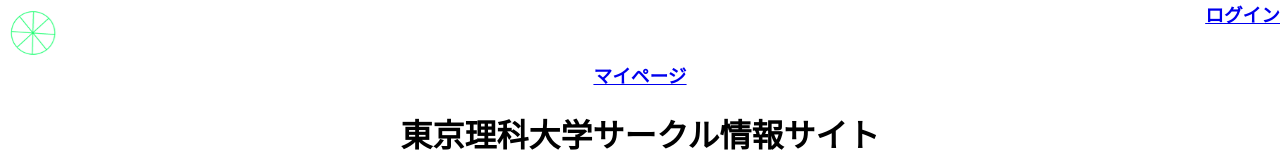
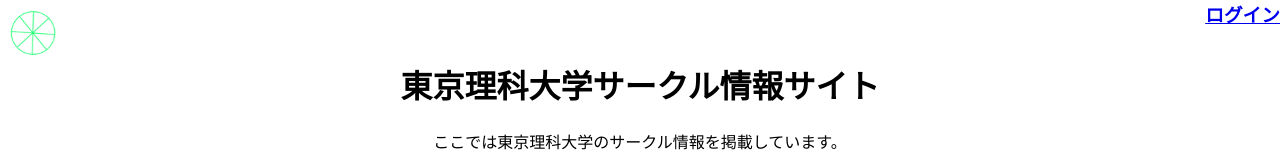
Before and after one commit to iseakira/opencircle, a React (Vite) app in the folder frontend/: page / in a window 1280 px wide. Shown: the top 160 px of the page. Built offline with nearby package versions, Linux system fonts and the light colour scheme; no server answers.

Commit message:
クッキー追加できたよ

```diff
--- a/frontend/src/pages/Home.jsx
+++ b/frontend/src/pages/Home.jsx
@@ -87,11 +87,7 @@
             ログイン
           </Link>
         </h3>
-         <h3>
-          <Link to="Mypage" className="mypage">
-            マイページ
-          </Link>
-        </h3>
+
       </header>
 
       <main>
--- a/frontend/src/pages/Login.jsx
+++ b/frontend/src/pages/Login.jsx
@@ -36,6 +36,7 @@
           'Content-Type': 'application/json',
         },
         body: json_email_pass,
+        credentials: "include"
       });
       if(!response.ok){
         throw new Error(`HTTP error! status: ${response.status}`);
```
Also changed, not shown: 2 other files (tests, documents, lock files or other folders).
